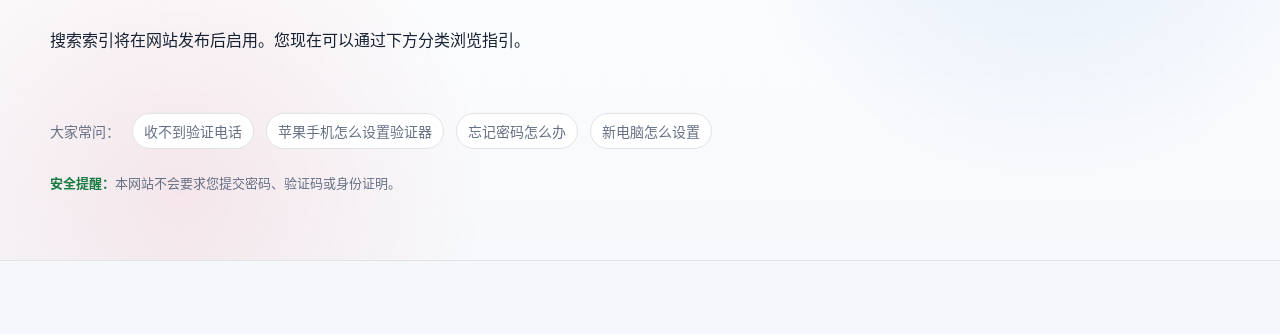
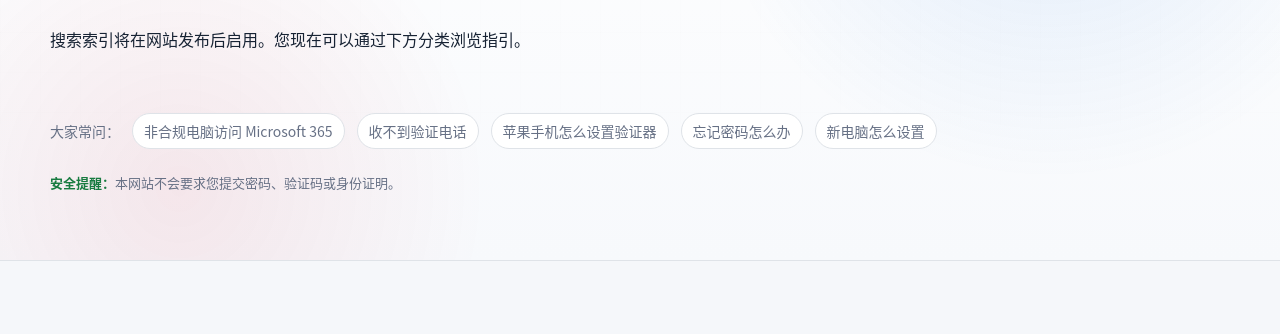
Before and after one commit to boscohgit/m365-help-center, an Astro site: page / in a window 1280 px wide. Shown: the part 324-658 px from the top of the page. Built offline with nearby package versions, Linux system fonts and the light colour scheme; Astro itself is replaced by a stand-in of ours.

Commit message:
Feature MCAS access SOP on homepage

```diff
--- a/src/pages/index.astro
+++ b/src/pages/index.astro
@@ -4,6 +4,7 @@ import { guides, categoryOrder } from "../data/guideContent";
 
 const base = import.meta.env.BASE_URL.replace(/\/$/, "");
 const popular = [
+  ["非合规电脑访问 Microsoft 365", `${base}/guides/mcas-browser-access/`],
   ["收不到验证电话", `${base}/guides/security-info/#phone-troubleshooting`],
   ["苹果手机怎么设置验证器", `${base}/guides/security-info/#iphone`],
   ["忘记密码怎么办", `${base}/guides/password-reset/`],
```
